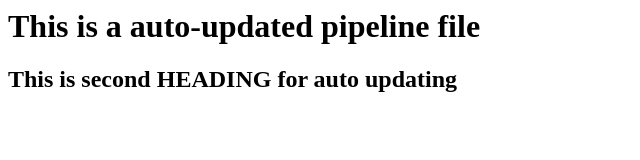
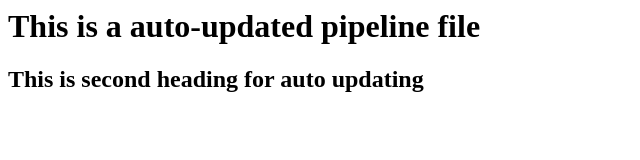
Before and after one commit to Rocinate-droid/New_Git_Repo, a plain HTML site: page index.html in a window 1280 px wide. Shown: the whole page, without its empty margins (0-640 px from the left). Drawn offline with Linux system fonts and the light colour scheme.

Commit message:
correction

```diff
--- a/index.html
+++ b/index.html
@@ -1,4 +1,4 @@
 <html>
 	<h1>This is a auto-updated pipeline file</h1>
-	<h2>This is second HEADING for auto updating</h2>
+	<h2>This is second heading for auto updating</h2>
 </html>
```
